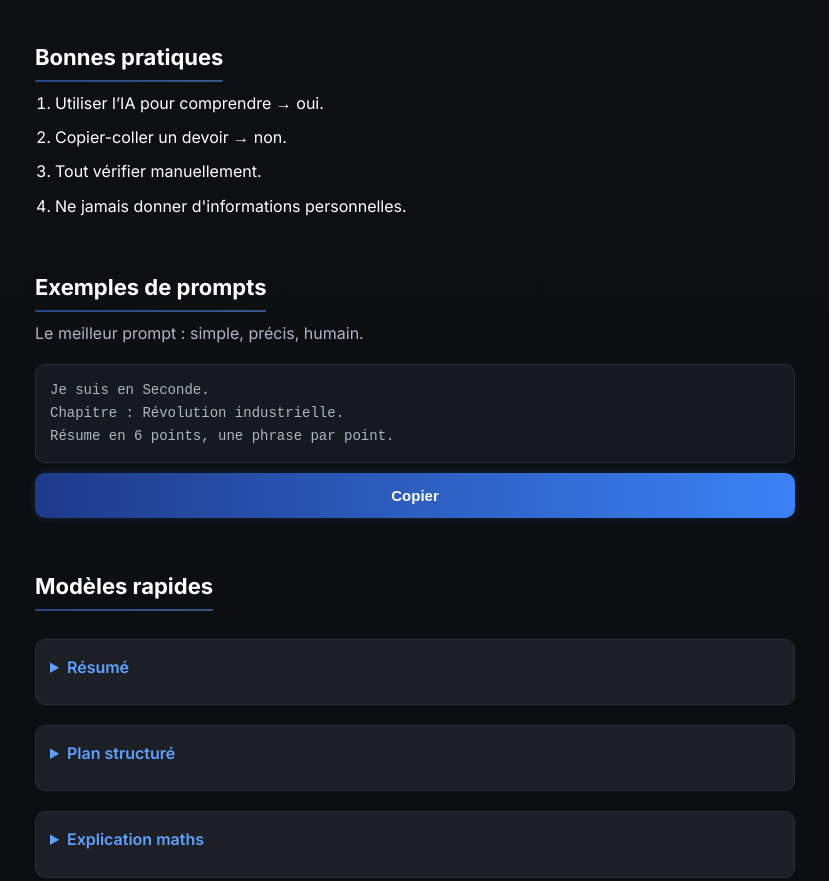
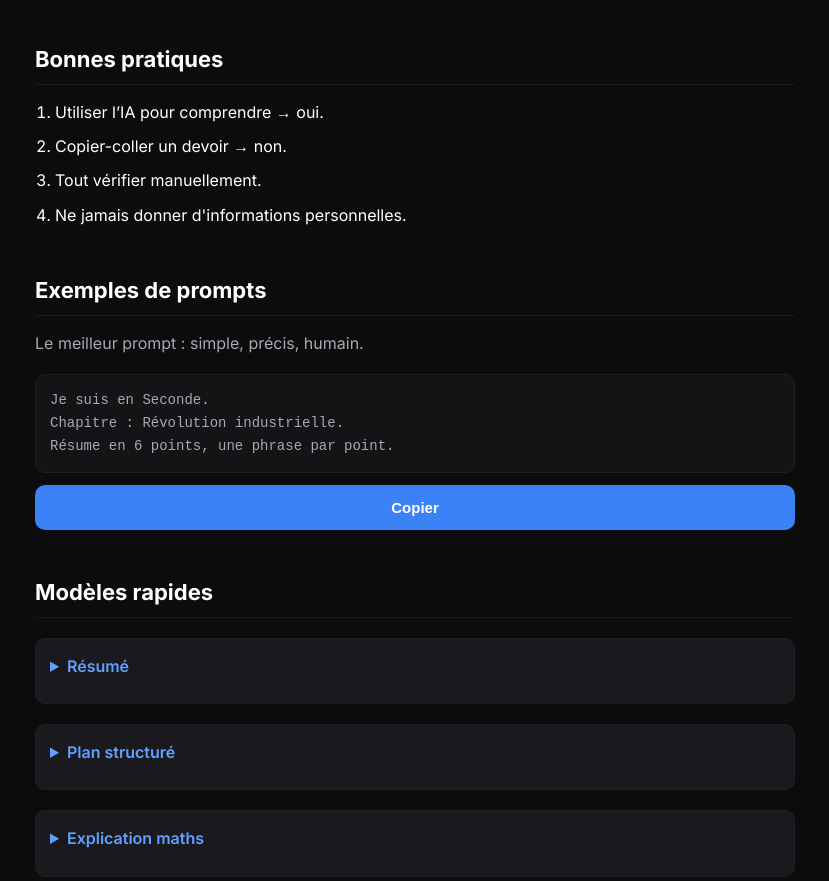
Before and after one commit to 1001amaury/IA-POUR-LES-COURS, a plain HTML site: page index.html in a window 1280 px wide. Shown: the part 725-1606 px from the top of the page, without its empty margins (225-1054 px from the left). Drawn offline with Linux system fonts and the light colour scheme.

Commit message:
Update styles.css

```diff
--- a/styles.css
+++ b/styles.css
@@ -1,24 +1,22 @@
 :root {
-  /* Fond noir premium avec nuances */
-  --bg-top: #101214;
-  --bg-mid: #0d0f13;
-  --bg-bottom: #0a0c0f;
+  /* Fond noir premium uniforme */
+  --bg: #0c0c0d;
 
-  /* Surfaces */
-  --surface: #16191f;
-  --surface-light: #1c1f25;
+  /* Surfaces très légères */
+  --surface: #141417;
+  --surface-light: #1a1a1e;
 
   /* Texte */
   --text: #ffffff;
-  --muted: #aeb5c3;
+  --muted: #a5a9b3;
 
-  /* Bleu (emoji ⬇️) */
+  /* Bleu emoji ⬇️ */
   --accent: #3b82f6;
   --accent-light: #5fa1ff;
   --accent-dark: #1e3a8a;
 
   --radius: 10px;
-  --border: #2a2d34;
+  --border: #1f1f22;
 }
 
 /* ---------------- GLOBAL ---------------- */
@@ -34,16 +32,11 @@ body {
   line-height: 1.65;
   -webkit-font-smoothing: antialiased;
 
-  /* Fond noir premium */
-  background: linear-gradient(
-    180deg,
-    var(--bg-top) 0%,
-    var(--bg-mid) 40%,
-    var(--bg-bottom) 100%
-  );
+  /* NO GRADIENT — full black clean */
+  background: var(--bg);
 
+  color: var(--text);
   padding: 34px 18px 90px;
-  color: var(--text);
 }
 
 /* ---------------- HERO ---------------- */
@@ -56,13 +49,7 @@ body {
 .hero h1 {
   font-size: 34px;
   font-weight: 800;
-  background: linear-gradient(
-    90deg,
-    var(--accent-light),
-    var(--accent)
-  );
-  -webkit-background-clip: text;
-  color: transparent;
+  color: var(--accent-light);
 }
 
 .hero-sub {
@@ -79,7 +66,7 @@ body {
 }
 
 .section {
-  margin-bottom: 50px;
+  margin-bottom: 44px;
 }
 
 /* ---------------- TITRES ---------------- */
@@ -88,24 +75,8 @@ h2 {
   font-size: 22px;
   font-weight: 700;
   margin-bottom: 14px;
-  position: relative;
-  display: inline-block;
-}
-
-h2::after {
-  content: "";
-  position: absolute;
-  bottom: -6px;
-  left: 0;
-  width: 100%;
-  height: 2px;
-  background: linear-gradient(
-    90deg,
-    var(--accent),
-    var(--accent-light)
-  );
-  opacity: 0.5;
-  border-radius: 2px;
+  padding-bottom: 6px;
+  border-bottom: 1px solid #1a1a1d; /* discret */
 }
 
 /* ---------------- TEXTE ---------------- */
@@ -130,10 +101,10 @@ pre.prompt {
   border: 1px solid var(--border);
   padding: 14px;
   border-radius: var(--radius);
+  white-space: pre-wrap;
   font-size: 14px;
   color: var(--muted);
-  margin-bottom: 10px;
-  white-space: pre-wrap;
+  margin-bottom: 12px;
 }
 
 /* ---------------- BOUTONS ---------------- */
@@ -143,18 +114,16 @@ pre.prompt {
   padding: 14px 18px;
   border-radius: var(--radius);
   border: none;
-  background: linear-gradient(90deg, var(--accent-dark), var(--accent));
+  background: var(--accent);
   color: white;
   font-size: 15px;
   font-weight: 600;
   cursor: pointer;
-  transition: .25s ease;
-  box-shadow: 0 0 10px rgba(59,130,246,0.18);
+  transition: 0.2s ease;
 }
 
 .btn:hover {
-  transform: translateY(-2px);
-  box-shadow: 0 0 14px rgba(59,130,246,0.28);
+  opacity: 0.9;
 }
 
 .btn:active {
@@ -169,7 +138,6 @@ details {
   padding: 14px;
   border-radius: var(--radius);
   margin-top: 20px;
-  backdrop-filter: blur(4px);
 }
 
 summary {
@@ -179,14 +147,3 @@ summary {
   font-size: 16px;
   margin-bottom: 10px;
 }
-
-/* ---------------- ANIMATIONS ---------------- */
-
-.fade-up {
-  animation: fadeUp .8s ease both;
-}
-
-@keyframes fadeUp {
-  from { opacity: 0; transform: translateY(24px); }
-  to { opacity: 1; transform: translateY(0); }
-}
```
